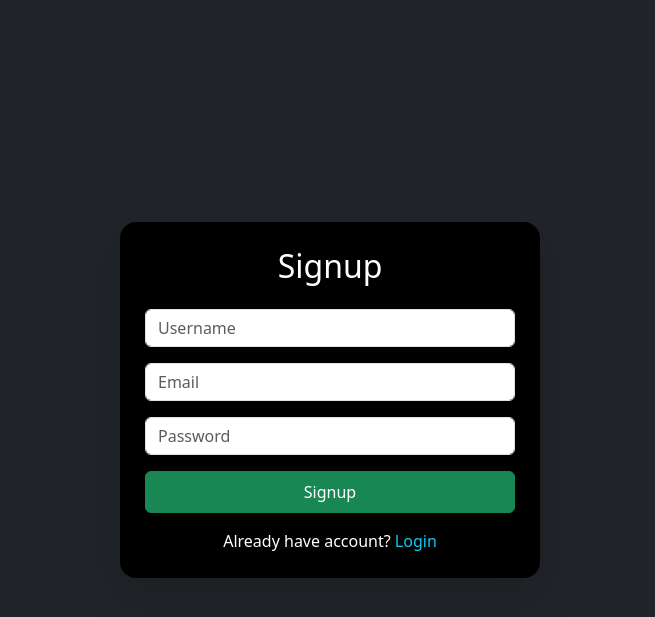
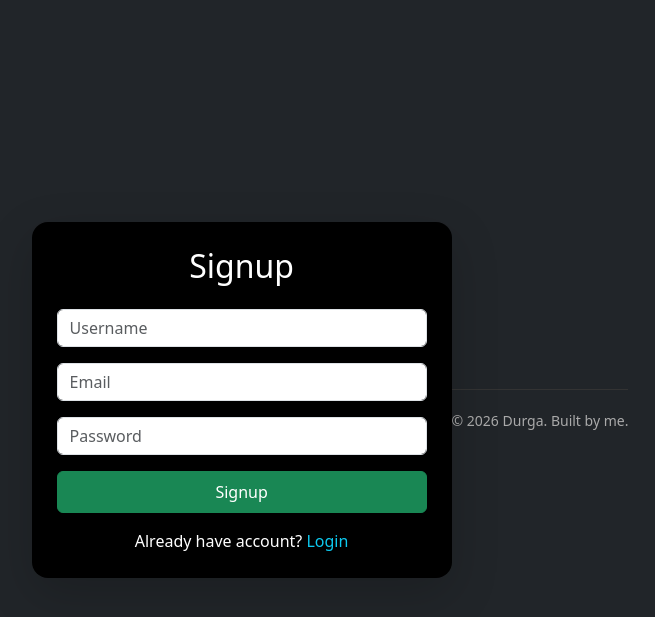
Before and after one commit to dpd007/python_api_playground, a Flask app: page /signup in a window 1280 px wide. Shown: the top 617 px of the page, without its empty margins (310-965 px from the left). Run offline with Flask 3, Linux system fonts and the light colour scheme.

Commit message:
added css footer for login and signup

```diff
--- a/templates/signup.html
+++ b/templates/signup.html
@@ -9,6 +9,16 @@
       href="https://cdn.jsdelivr.net/npm/bootstrap@5.3.3/dist/css/bootstrap.min.css"
       rel="stylesheet"
     />
+    <style>
+      .footer {
+        margin-top: 40px;
+        padding: 20px 0;
+        text-align: center;
+        color: #aaa;
+        font-size: 14px;
+        border-top: 1px solid #333;
+      }
+    </style>
   </head>
 
   <body class="bg-dark d-flex justify-content-center align-items-center vh-100">
@@ -57,5 +67,6 @@
         <a href="/login" class="text-info text-decoration-none"> Login </a>
       </p>
     </div>
+    <footer class="footer">© 2026 Durga. Built by me.</footer>
   </body>
 </html>
```
Also changed, not shown: templates/login.html (+12 -0 lines).
